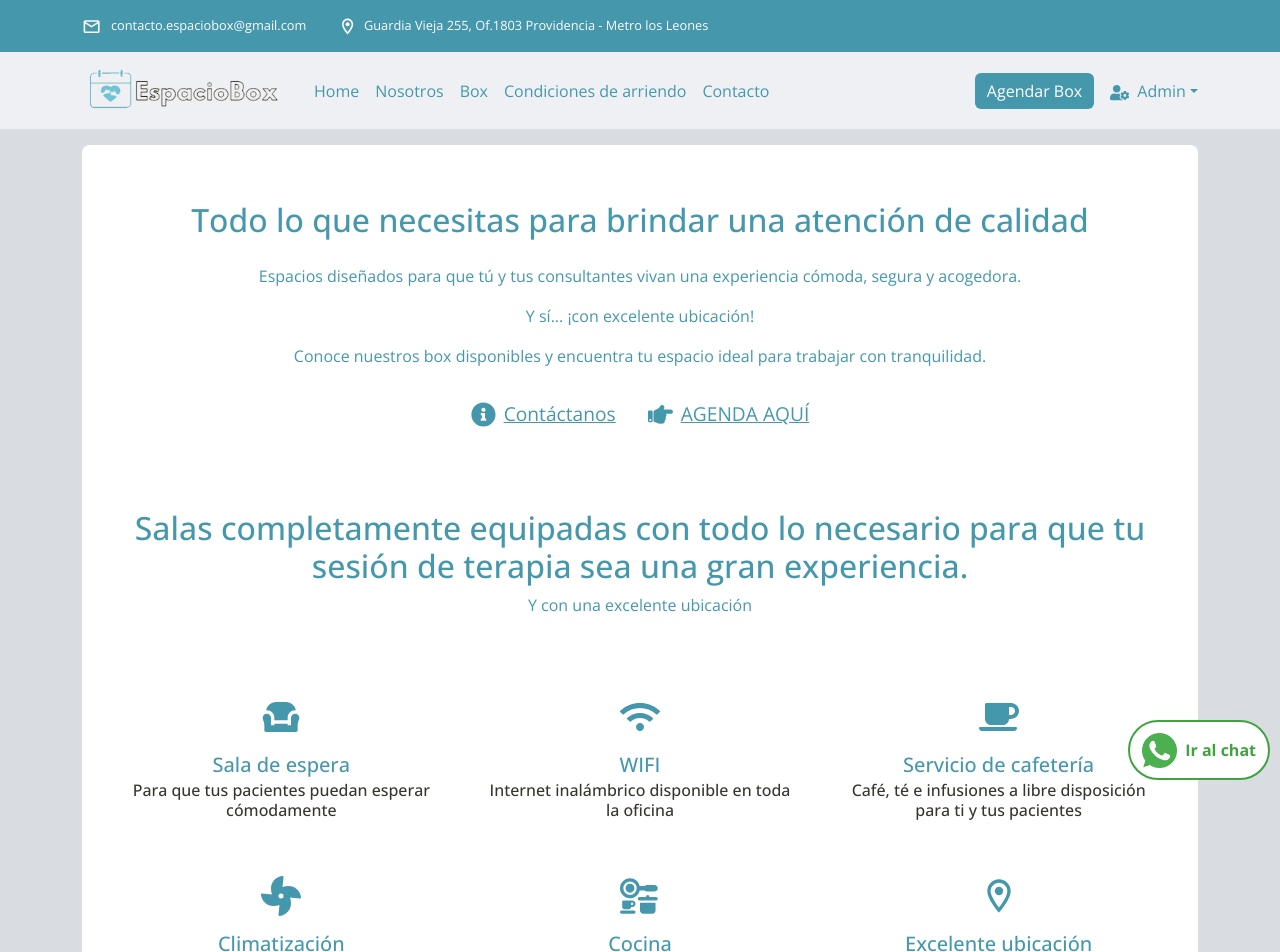
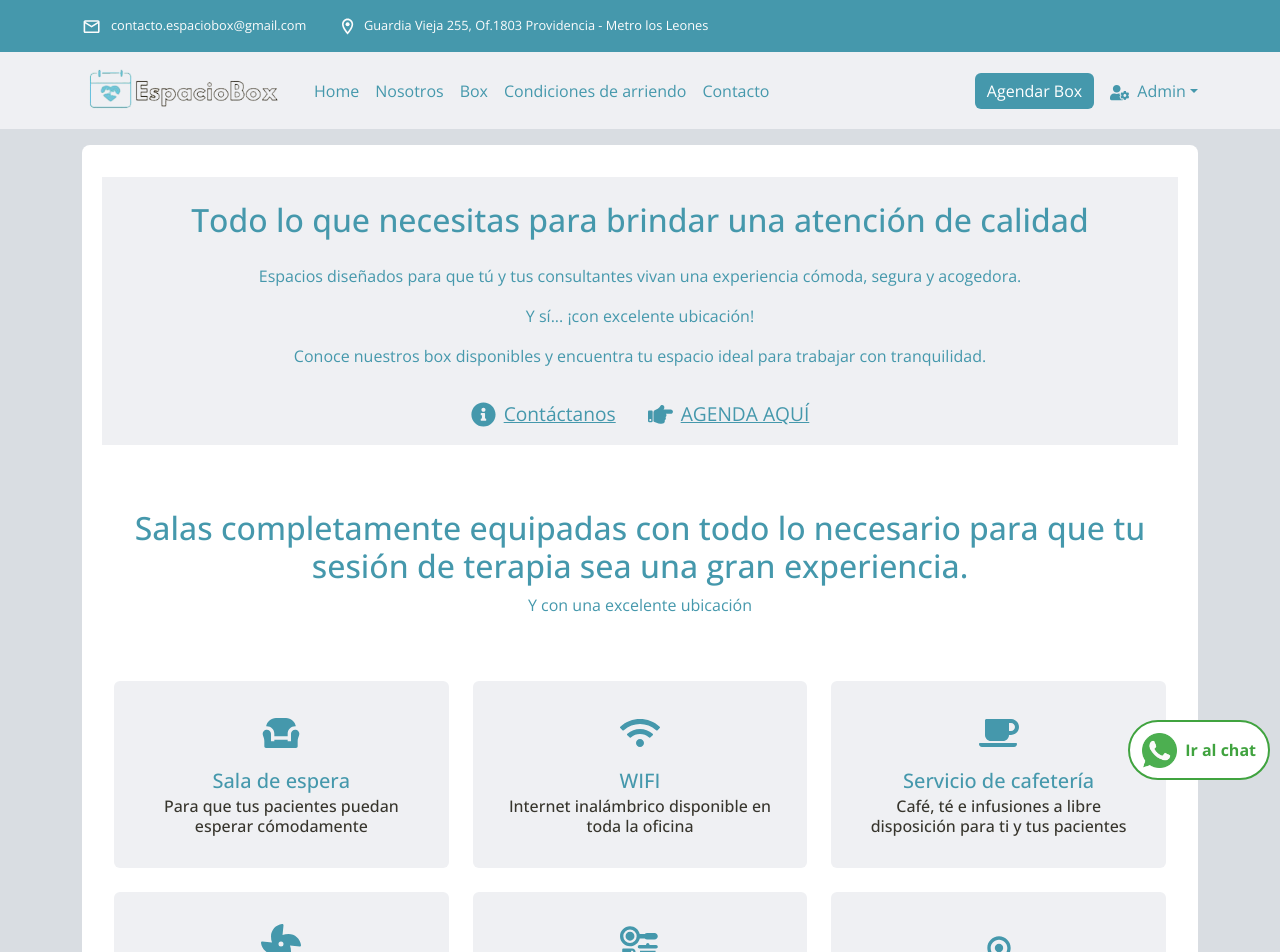
Before and after one commit to ssalinascalibar/espacio-box-noLogin, a React (Vite) app: page /boxes in a window 1280 px wide. Shown: the top 952 px of the page. Built offline with nearby package versions, Linux system fonts and the light colour scheme.

Commit message:
mod boxes styles and their css

```diff
--- a/src/features/boxes/Boxes.jsx
+++ b/src/features/boxes/Boxes.jsx
@@ -120,7 +120,7 @@ export default function Boxes() {
           <section id="box-features">
             <div id="boxes-gallery" className="backgroundSection">
               <Row>
-                <Col xs={12} lg={12}>
+                <Col xs={12} lg={12} className="background-gray">
                   <h2 className="section-titles mt-4">
                     Todo lo que necesitas para brindar una atención de calidad
                   </h2>
@@ -152,7 +152,7 @@ export default function Boxes() {
               </Row>
               <Row className="g-4">
                 {iconData.map((card) => (
-                  <Col key={card.id} xs={6} lg={4}>
+                  <Col key={card.id} xs={12} lg={4}>
                     <Card className="text-left h-100">
                       <Card.Body className="d-flex flex-column justify-content-center">
                         <div className="mb-3">{card.icon}</div>
--- a/src/features/boxes/boxes.css
+++ b/src/features/boxes/boxes.css
@@ -16,6 +16,10 @@
     margin: 0.5rem 0;
 }
 
+.background-gray {
+    background-color: var(--background-secondary-color);
+}
+
 #gallery-show-btn {
     display: inline-block;
 }
@@ -26,6 +30,8 @@
 
 #box-features .card {
     border: none;
+    background-color: var(--background-secondary-color);
+    padding: 1rem;
 }
 
 #box-features .card svg,
```
Also changed, not shown: src/features/home/videoSection.css (+0 -9 lines).
